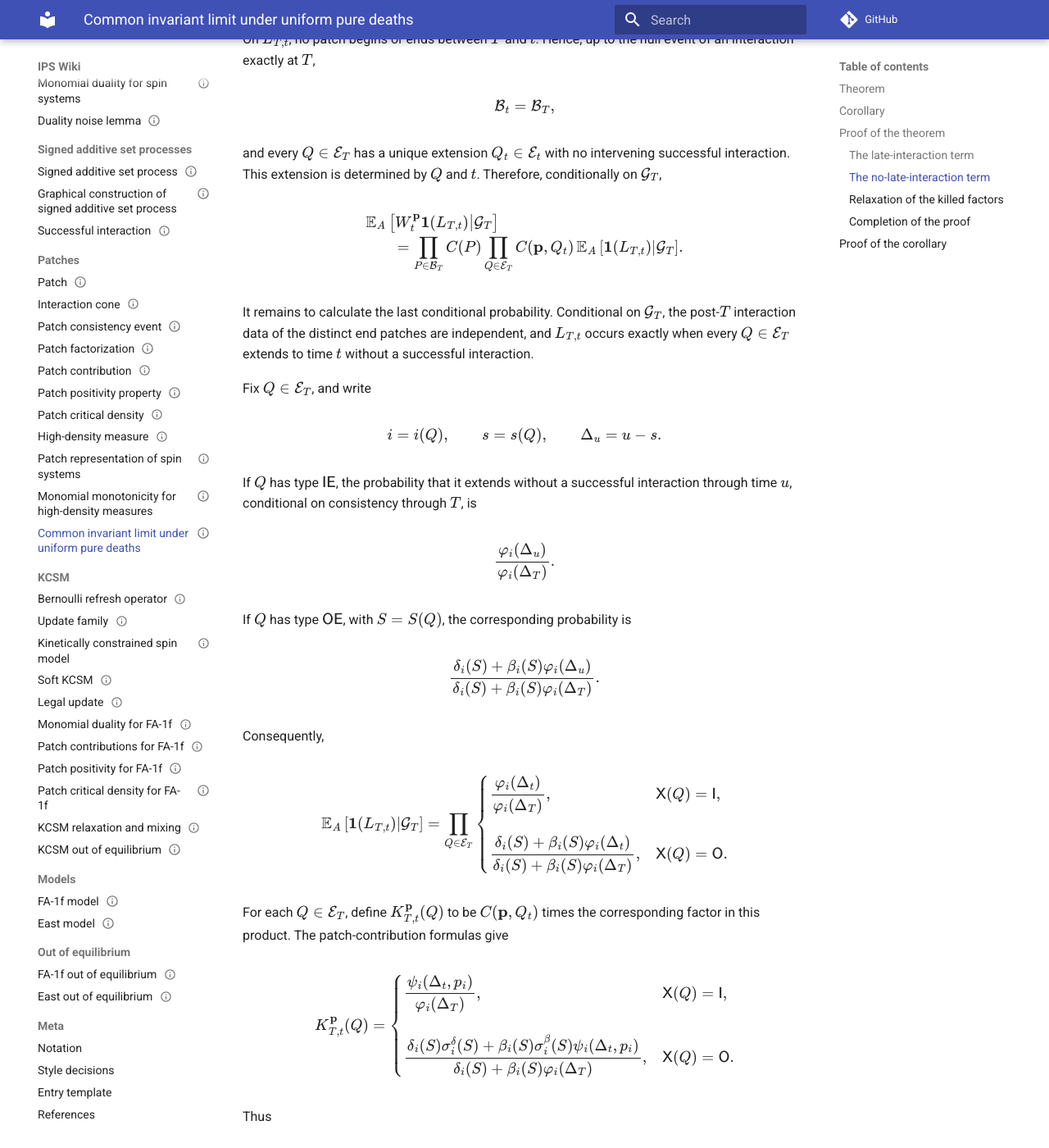
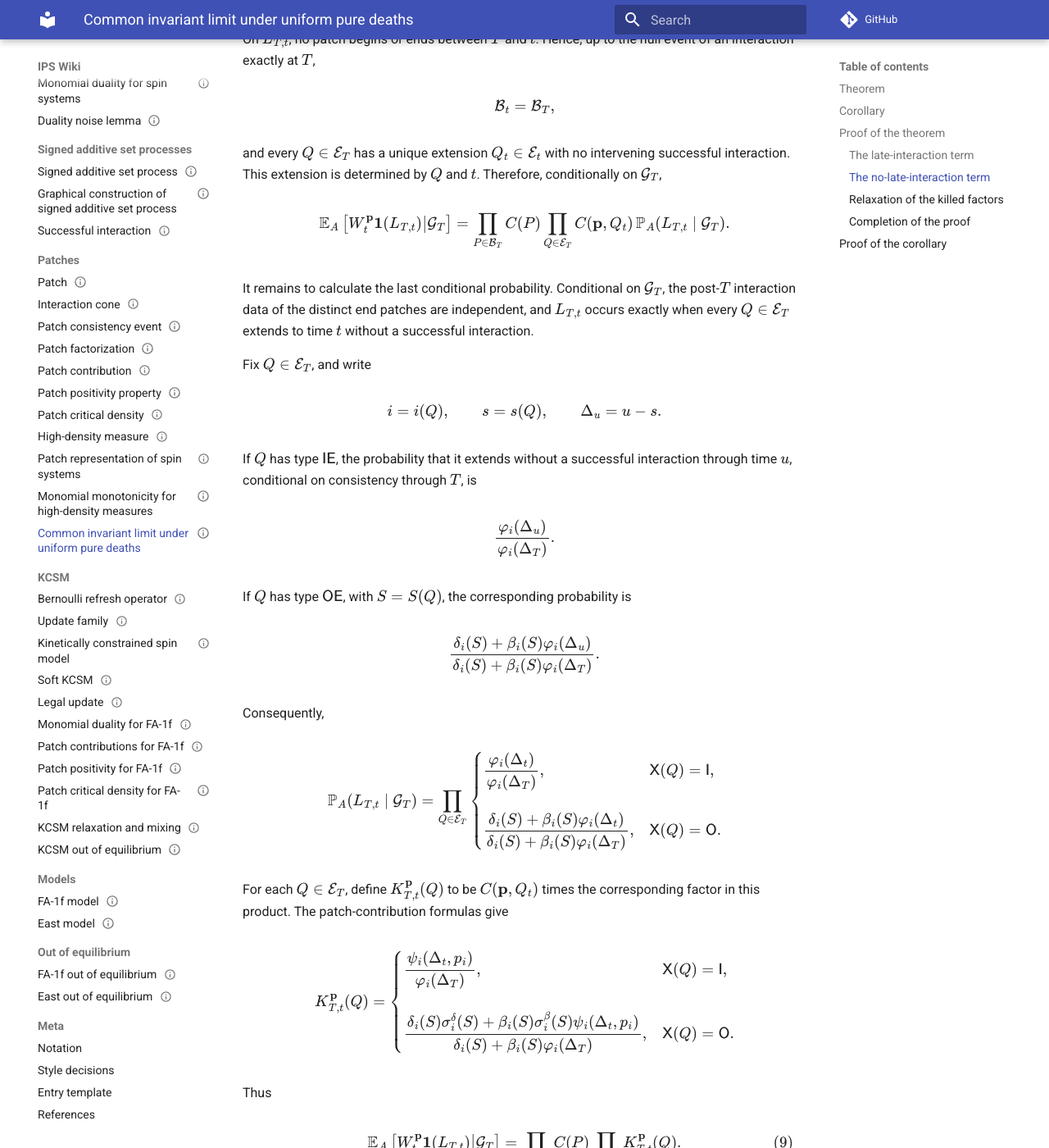
Before and after one commit to maciejgluchowski86-beep/ips-wiki, an MkDocs documentation site: the page built from docs/entries/common-invariant-limit-under-uniform-pure-deaths.md, in a window 1280 px wide and 1400 px high, scrolled down 3985 px. Shown: the whole window at 82% size. Built offline with MkDocs 1.6.1 and Material for MkDocs 9.7.7, drawn with Linux system fonts in a browser that asks for light colours; comment, search, counter and statistics services are not loaded; some of the changed text lies outside the part shown.

Commit message:
Use conditional probability notation and compact displays

```diff
--- a/docs/entries/common-invariant-limit-under-uniform-pure-deaths.md
+++ b/docs/entries/common-invariant-limit-under-uniform-pure-deaths.md
@@ -256,22 +256,15 @@ $$
 and every \(Q\in\mathcal E_T\) has a unique extension \(Q_t\in\mathcal E_t\) with no intervening successful interaction. This extension is determined by \(Q\) and \(t\). Therefore, conditionally on \(\cG_T\),
 
 $$
-\begin{aligned}
-&
 \mathbb E_A\left[
 W_t^{\mathbf p}\ind(L_{T,t})
 \middle|\cG_T
 \right]
-\\
-&\qquad=
+=
 \prod_{P\in\mathcal B_T}C(P)
 \prod_{Q\in\mathcal E_T}C(\mathbf p,Q_t)
 \,
-\mathbb E_A\left[
-\ind(L_{T,t})
-\middle|\cG_T
-\right].
-\end{aligned}
+\mathbb P_A(L_{T,t}\mid\cG_T).
 $$
 
 It remains to calculate the last conditional probability. Conditional on \(\cG_T\), the post-\(T\) interaction data of the distinct end patches are independent, and \(L_{T,t}\) occurs exactly when every \(Q\in\mathcal E_T\) extends to time \(t\) without a successful interaction.
@@ -305,10 +298,7 @@ $$
 Consequently,
 
 $$
-\mathbb E_A\left[
-\ind(L_{T,t})
-\middle|\cG_T
-\right]
+\mathbb P_A(L_{T,t}\mid\cG_T)
 =
 \prod_{Q\in\mathcal E_T}
 \begin{cases}
@@ -494,16 +484,13 @@ $$
 By (12) and (14),
 
 $$
-\begin{aligned}
 \psi_i^\varepsilon(\Delta,1)-p_{i,S}^\star
-&=
+=
 q_i^\varepsilon-p_{i,S}^\star
 +
 \left(1-q_i^\varepsilon\right)e^{-r_i^\varepsilon\Delta}
-\\
-&\ge
+\ge
 \left(1-p_{i,S}^\star\right)e^{-r_i^\varepsilon\Delta}.
-\end{aligned}
 \tag{16}
 $$
 
@@ -697,16 +684,13 @@ $$
 The full less noisy product has total mass at most one. Indeed, on \(L_\infty\) the nonnegative finite-horizon weights \(W_u^\varepsilon\) converge to that product, and Fatou's lemma and (7) give
 
 $$
-\begin{aligned}
 \mathbb E_A\left[
 \prod_{P\in\mathcal P}C^\varepsilon(P)\ind(L_\infty)
 \right]
-&\le
+\le
 \liminf_{u\to\infty}
 \mathbb E_A\left[W_u^\varepsilon\right]
-\\
-&\le1.
-\end{aligned}
+\le1.
 $$
 
 Consequently,
```
